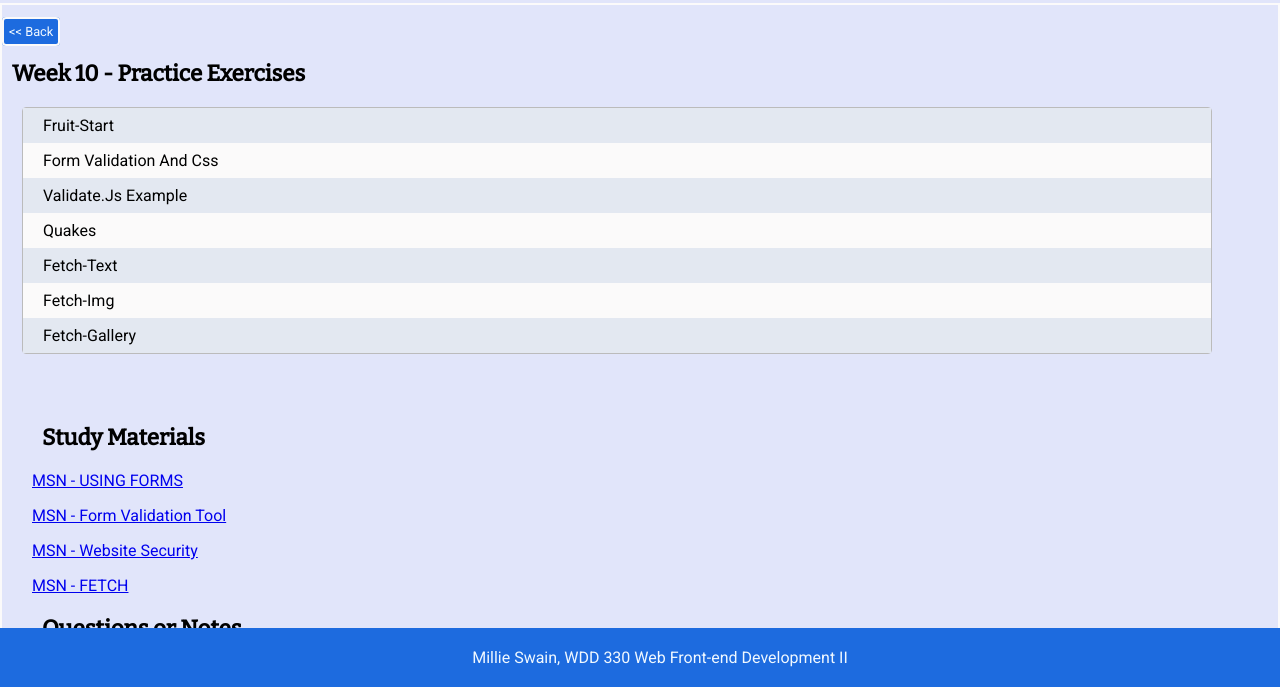
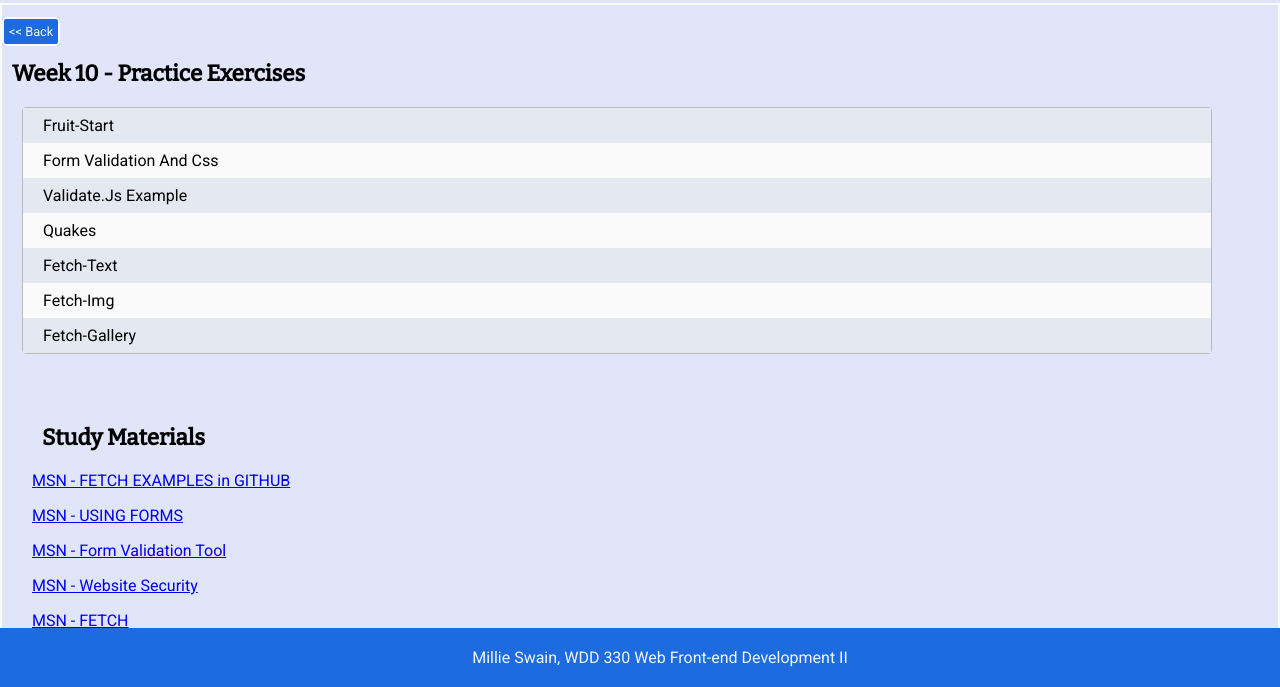
Before and after one commit to mswain430/wdd-330, a plain HTML site: page week10/index.html in a window 1280 px wide. Shown: the part 113-800 px from the top of the page. Drawn offline with nearby package versions, Linux system fonts and the light colour scheme; files whose address does not match are found by name.

Commit message:
another reference

```diff
--- a/week10/index.html
+++ b/week10/index.html
@@ -31,6 +31,8 @@
             </ul>
 
    <div class="notes"> <h3 class="details">Study Materials</h3>
+
+    <p><a href="https://github.com/mdn/fetch-examples">MSN - FETCH EXAMPLES in GITHUB</a></p>
     <p><a href="https://developer.mozilla.org/en-US/docs/Learn/Forms/Form_validation">MSN - USING FORMS</a></p>
     <p><a href="https://rickharrison.github.io/validate.js/">MSN - Form Validation Tool</a></p>
     <p><a href="https://developer.mozilla.org/en-US/docs/Learn/Server-side/First_steps/Website_security">MSN - Website Security</a></p>
```
